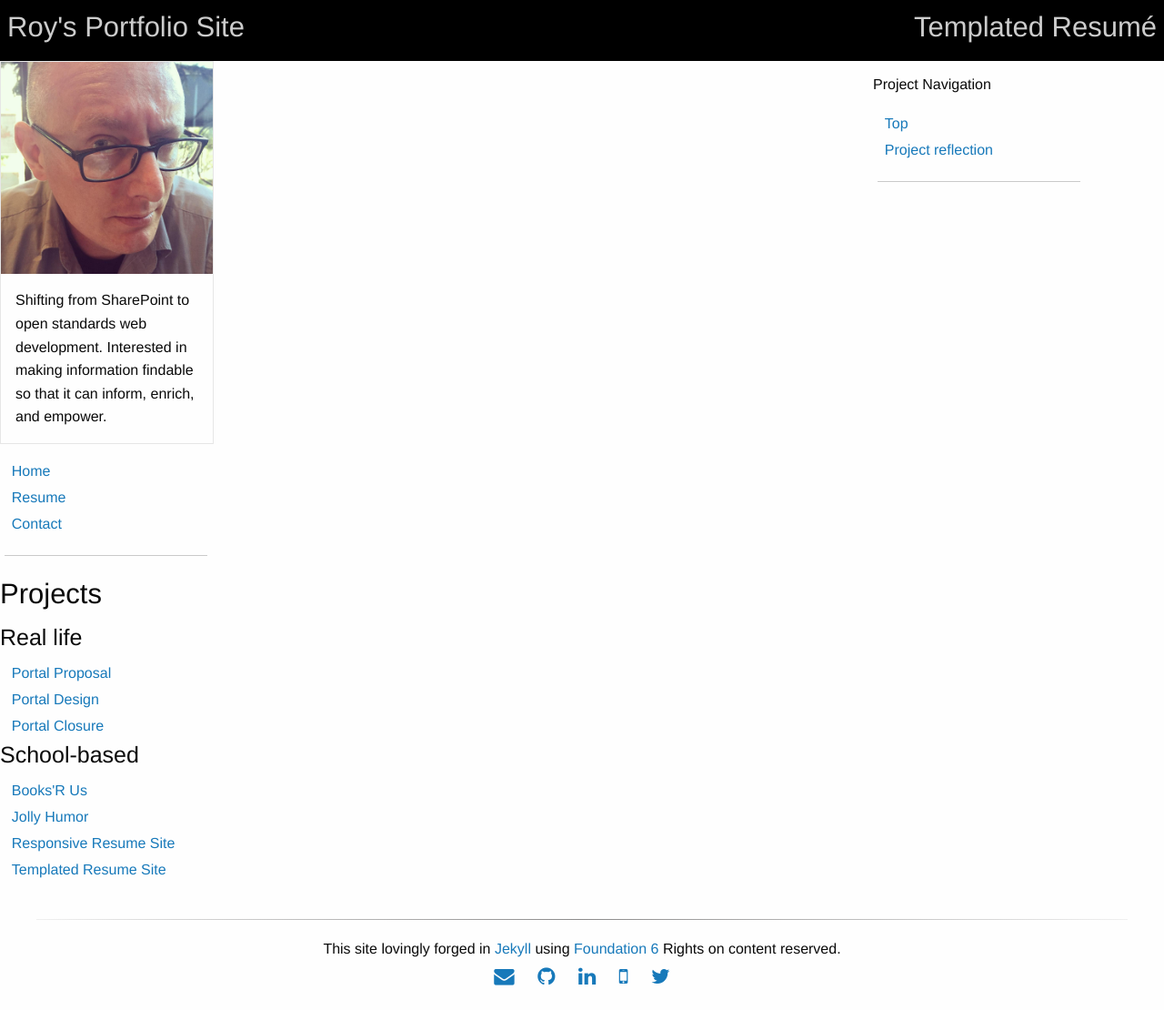
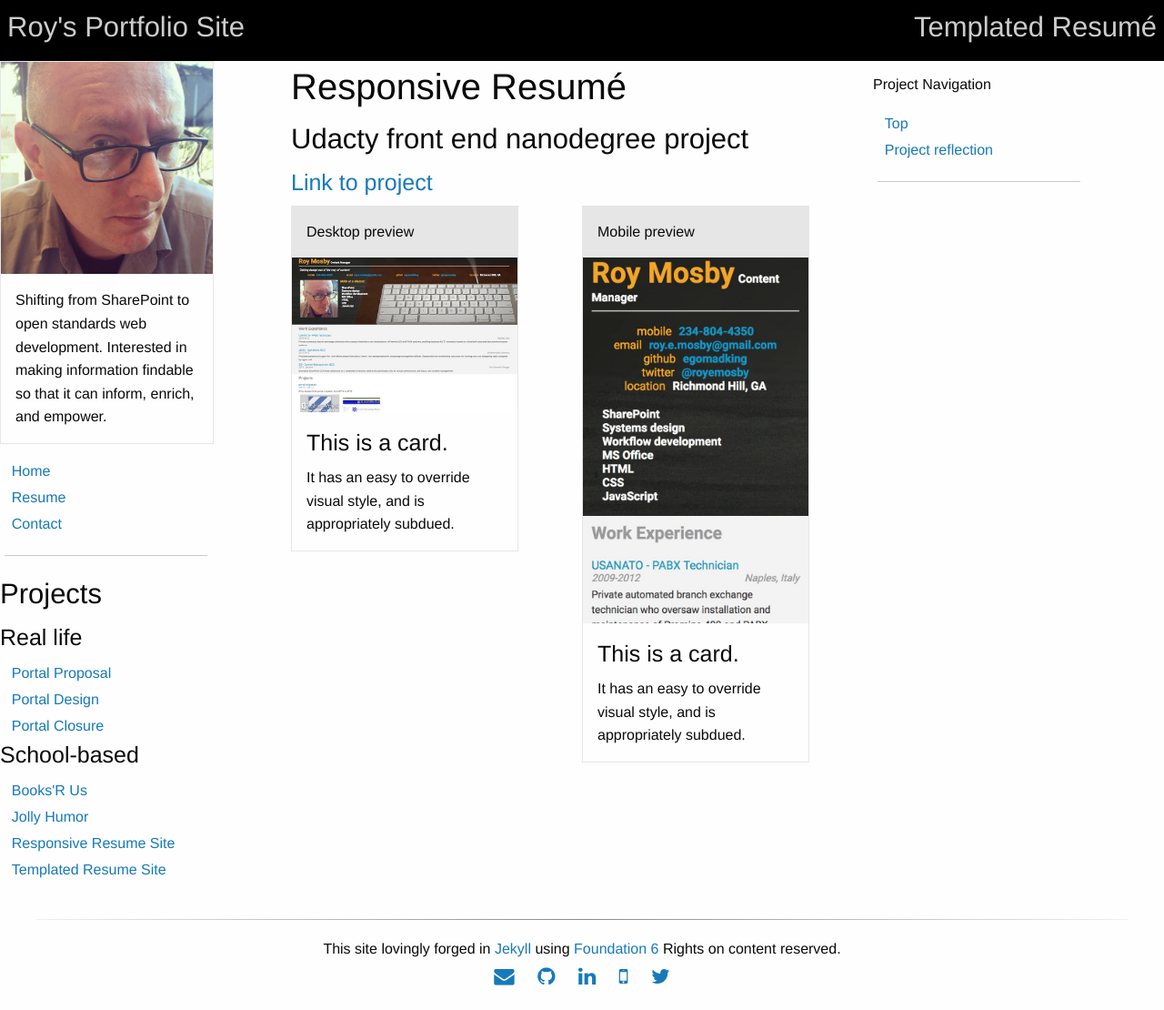
Before and after one commit to royemosby/roymosby.me, a Jekyll site: the page built from projects/TemplatedResume.md, in a window 1280 px wide. Shown: the whole page at 91% size. Built offline with Jekyll 4.4.1, drawn with Linux system fonts in a browser that asks for light colours.

Commit message:
add modal, project description, project previews

```diff
--- a/projects/TemplatedResume.md
+++ b/projects/TemplatedResume.md
@@ -6,10 +6,41 @@ published: true
 updated: 2 Oct, 2017
 ---
 
-<div class="large reveal reflection" id="templatedResume" data-reveal>
-    <h1>Templated Resumé</h1>
+<div class="large reveal reflection" id="responsiveResume" data-reveal>
+    <h1>Responsive Resumé</h1>
     <h3>Udacity project</h3>
 
     <button class="close-button" data-close aria-label="Close modal" type="button"><span aria-hidden="true">&times;</span>
     </button>
 </div>
+
+## Responsive Resumé
+
+### Udacty front end nanodegree project
+
+#### [Link to project](http://roymosby.me/frontend-nanodegree-resume/index.html)
+
+<div class="grid-x">
+    <div class="cell medium-6">
+        <div class="card" style="width: 250px;">
+        <div class="card-divider">
+            Desktop preview
+        </div>
+        <img src="/images/TemplResume.jpeg">
+        <div class="card-section">
+            <h4>This is a card.</h4>
+            <p>It has an easy to override visual style, and is appropriately subdued.</p>
+        </div>
+        </div>
+    </div>
+    <div class="cell medium-6">
+        <div class="card" style="width: 250px;">
+        <div class="card-divider">
+            Mobile preview
+        </div>
+        <img src="/images/TemplResumeMob.jpeg">
+        <div class="card-section">
+            <h4>This is a card.</h4>
+            <p>It has an easy to override visual style, and is appropriately subdued.</p>
+        </div>
+</div>
```
